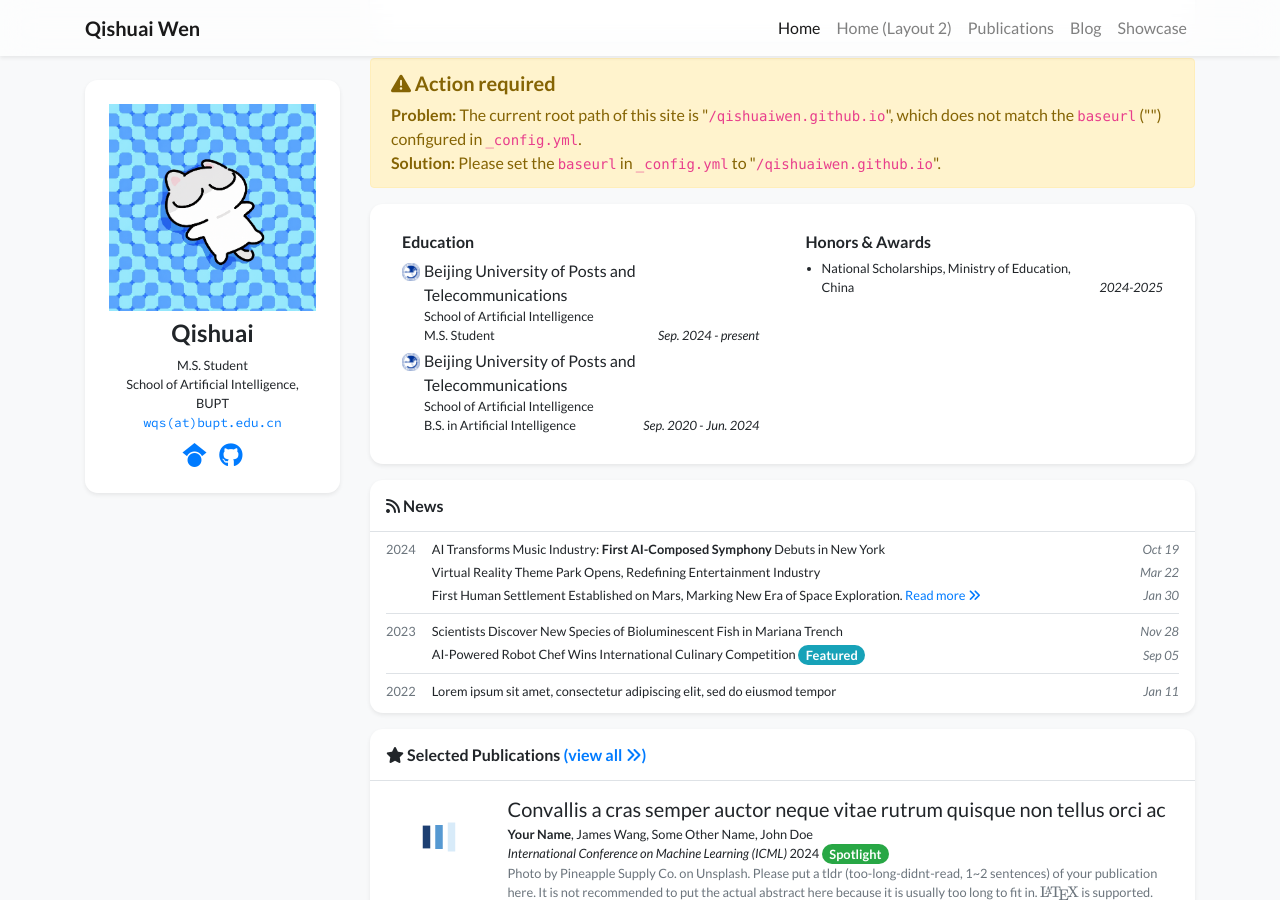
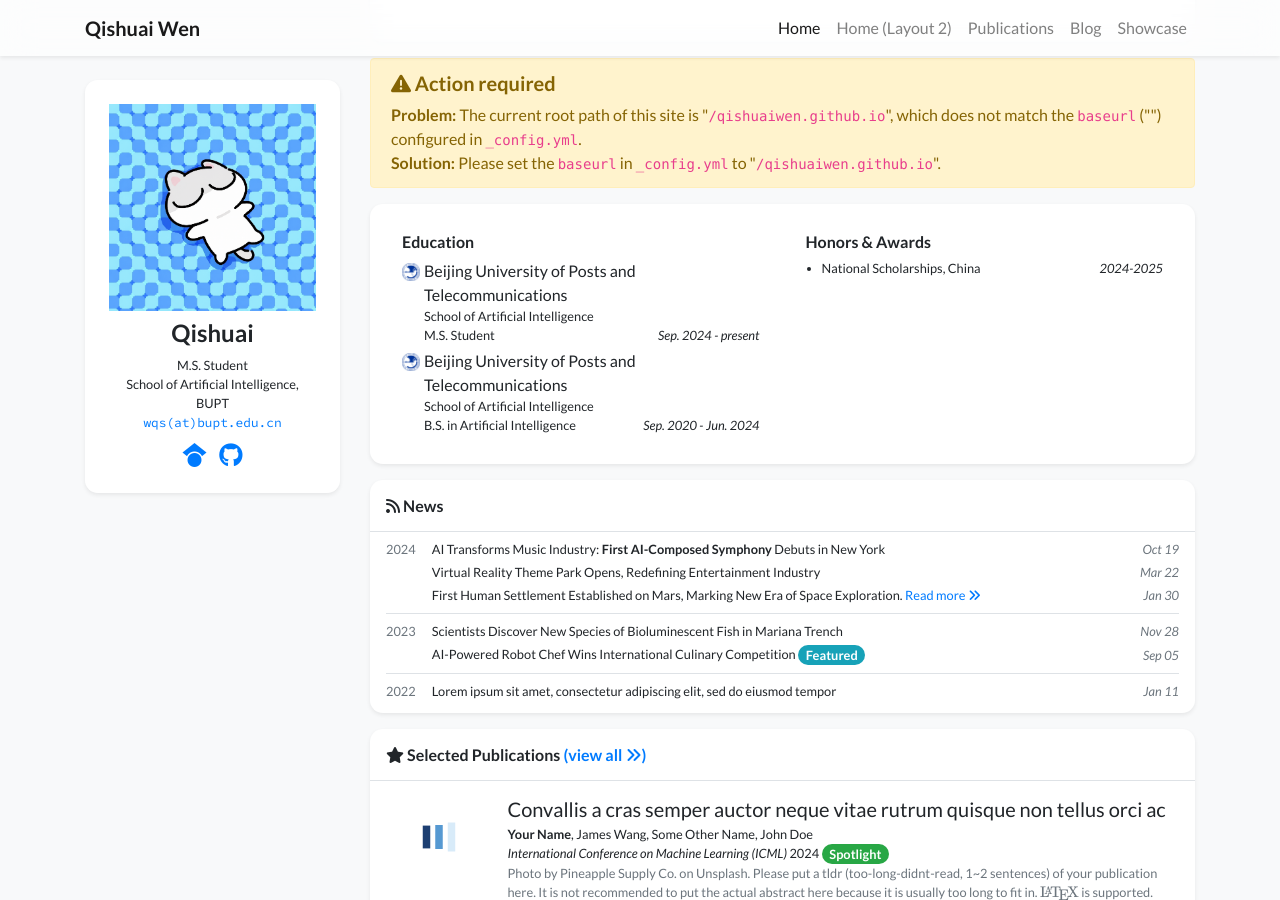
Before and after one commit to QishuaiWen/qishuaiwen.github.io, a Jekyll site: the page built from index.html, in a window 1280 px wide and 900 px high, scrolled down 328 px. Built offline with Jekyll 4.4.1, drawn with Linux system fonts in a browser that asks for light colours; nearby versions of some CDN libraries; a style sheet for code colours, icons or effects is not loaded.

Commit message:
Update profile.yml

```diff
--- a/_data/profile.yml
+++ b/_data/profile.yml
@@ -52,5 +52,5 @@ education:
 #   date: Sep. 2019 - Jul. 2021
 
 awards:
-- name: National Scholarships, Ministry of Education, China
+- name: National Scholarships, China
   date: 2024-2025
```
